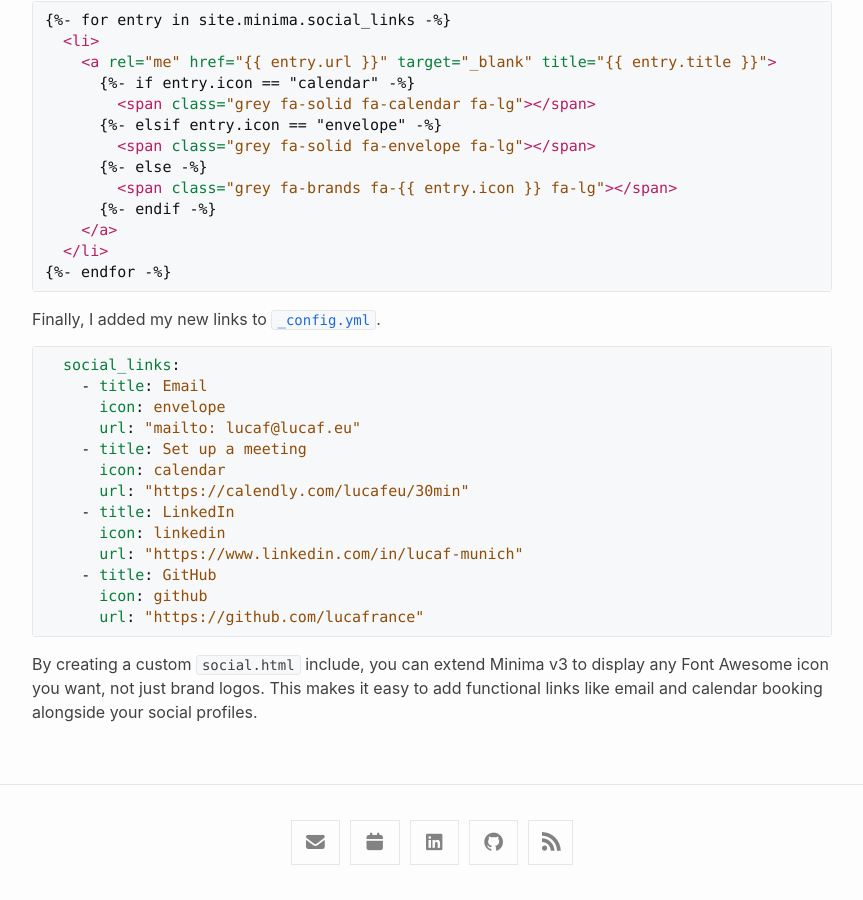
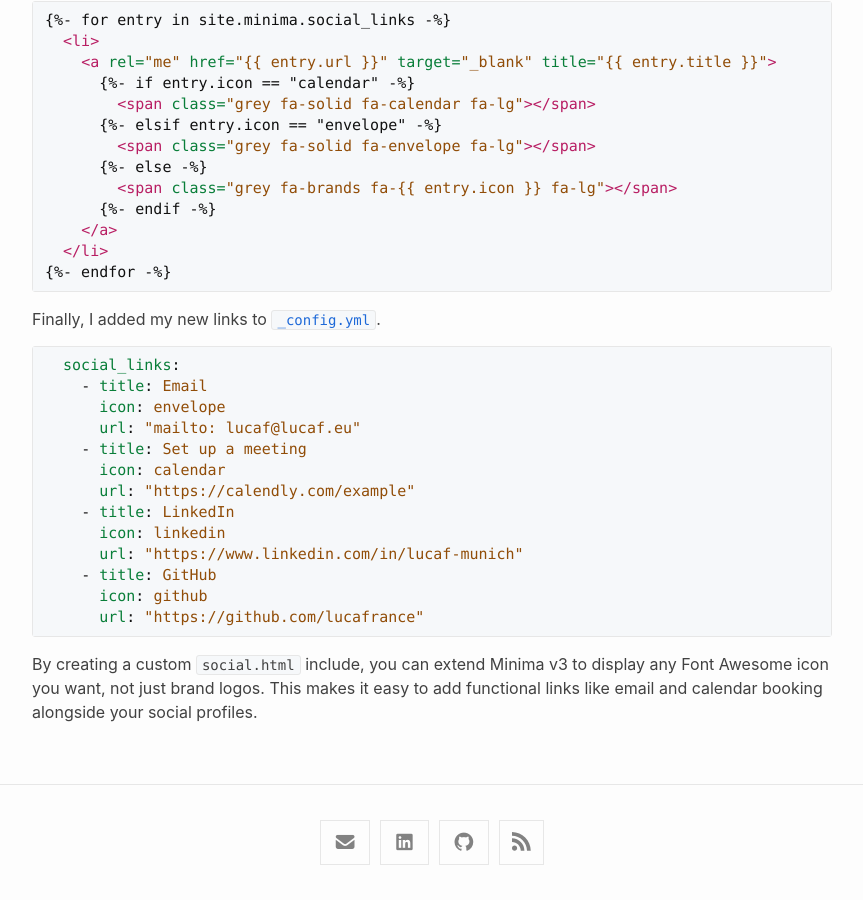
Before and after one commit to lucafrance/lucafrance.github.io, a Jekyll site: the page built from _posts/2025-08-14-minima-custom-icons.md, in a window 1280 px wide and 900 px high, scrolled down 1267 px. Shown: the whole window, without its empty margins (208-1071 px from the left). Built offline with Jekyll 4.4.1, drawn with Linux system fonts in a browser that asks for light colours; a script that is not in the unit is left out; some of the changed lines change nothing that is shown.

Commit message:
Remove calendly

```diff
--- a/_config.yml
+++ b/_config.yml
@@ -82,9 +82,6 @@ minima:
     - title: Email
       icon: envelope
       url: "mailto: lucaf@lucaf.eu"
-    - title: Set up a meeting
-      icon: calendar
-      url: "https://calendly.com/lucafeu/30min"
     - title: LinkedIn
       icon: linkedin
       url: "https://www.linkedin.com/in/lucaf-munich"
--- a/_posts/2025-08-14-minima-custom-icons.md
+++ b/_posts/2025-08-14-minima-custom-icons.md
@@ -78,7 +78,7 @@ Finally, I added my new links to [`_config.yml`](https://github.com/lucafrance/l
       url: "mailto: lucaf@lucaf.eu"
     - title: Set up a meeting
       icon: calendar
-      url: "https://calendly.com/lucafeu/30min"
+      url: "https://calendly.com/example"
     - title: LinkedIn
       icon: linkedin
       url: "https://www.linkedin.com/in/lucaf-munich"
```
